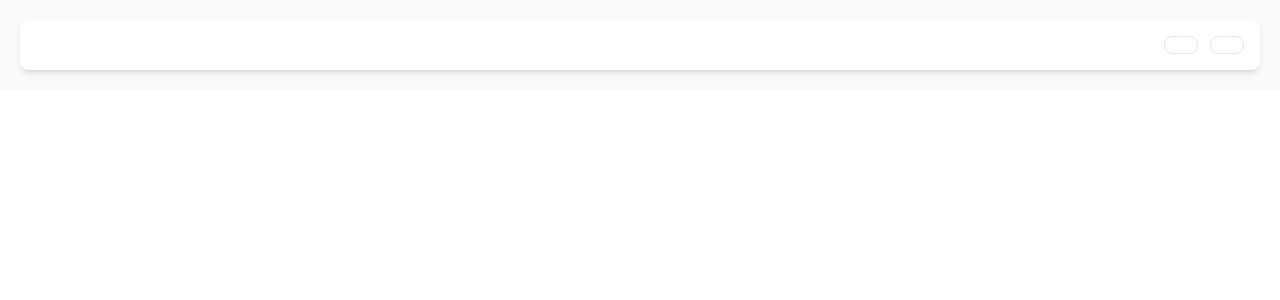
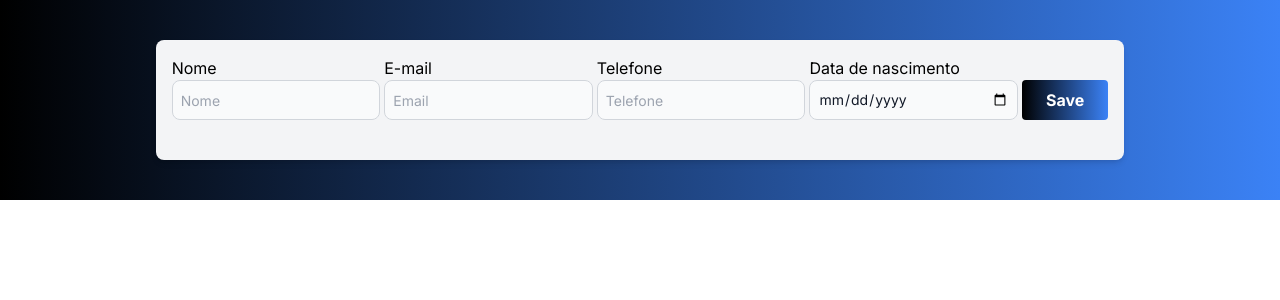
Before and after one commit to leocanto/iron-connect-server, a Next.js app in the folder frontend/: page /dashboard in a window 1280 px wide. Shown: the top 300 px of the page. Built offline with nearby package versions, Linux system fonts and the light colour scheme.

Commit message:
frontend: forms dashboard / ~reponsive

```diff
--- a/frontend/src/app/dashboard/page.tsx
+++ b/frontend/src/app/dashboard/page.tsx
@@ -1,34 +1,39 @@
 export default function DashboardPage() {
     return <>
-        <section className="bg-gray-50 dark:bg-gray-900 p-3 sm:p-5 antialiased">
+        <div className="bg-gradient-to-r from-black p-10 to-blue-500 flex items-center justify-center">
+            <div className="bg-gray-100 dark:bg-gray-800 relative shadow-md sm:rounded-lg overflow-hidden flex md:flex-row justify-between">
+                <form className="flex items-start justify-start md:space-x-1 p-4">
+                    <div className="relative w-full">
+                        <label>Nome</label>
+                        <input type="text" className="bg-gray-50 border border-gray-300 text-gray-900 text-sm rounded-lg
+                              focus:border-primary-500 block h-10 w-full p-2 dark:bg-gray-700 dark:border-gray-600
+                               dark:text-white  dark:focus:border-primary-500" placeholder="Nome" required />
+                    </div>
+                    <div className="relative w-full">
+                        <label>E-mail</label>
+                        <input type="text" className="bg-gray-50 border border-gray-300 text-gray-900 text-sm rounded-lg
+                              focus:border-primary-500 block h-10 w-full p-2 dark:bg-gray-700 dark:border-gray-600
+                               dark:text-white  dark:focus:border-primary-500" placeholder="Email" required />
+                    </div>
+                    <div className="relative w-full">
+                        <label>Telefone</label>
+                        <input type="text" className="bg-gray-50 border border-gray-300 text-gray-900 text-sm rounded-lg
+                              focus:border-primary-500 block h-10 w-full p-2 dark:bg-gray-700 dark:border-gray-600
+                               dark:text-white  dark:focus:border-primary-500" placeholder="Telefone" required />
+                    </div>
+                    <div className=" w-full">
+                        <label>Data de nascimento</label>
+                        <input type="date" className="bg-gray-50 border border-gray-300 text-gray-900 text-sm rounded-lg
+                              focus:border-primary-500 block w-full h-10 p-2 dark:bg-gray-700 dark:border-gray-600
+                               dark:text-white  dark:focus:border-primary-500" placeholder="Date" required />
 
-            <div className="bg-white dark:bg-gray-800 relative shadow-md sm:rounded-lg overflow-hidden">
-                <div className="flex flex-col md:flex-row items-center justify-between space-y-3 md:space-y-0 md:space-x-4 p-4">
-                    <div className="w-full md:w-1/2">
-                        <form className="flex items-center">
-                            <div className="relative w-full">
-                                <div className="absolute inset-y-0 left-0 flex items-center pl-3 pointer-events-none">
-
-                                </div>
-                            </div>
-                        </form>
                     </div>
-                    <div className="w-full md:w-auto flex flex-col md:flex-row space-y-2 md:space-y-0 items-stretch md:items-center justify-end md:space-x-3 flex-shrink-0">
-                        <button type="button" id="createProductModalButton" data-modal-target="createProductModal" data-modal-toggle="createProductModal" className="flex items-center justify-center text-white bg-primary-700 hover:bg-primary-800 focus:ring-4 focus:ring-primary-300 font-medium rounded-lg text-sm px-4 py-2 dark:bg-primary-600 dark:hover:bg-primary-700 focus:outline-none dark:focus:ring-primary-800">
-
-                        </button>
-                        <div className="flex items-center space-x-3 w-full md:w-auto">
-                            <button className="w-full md:w-auto flex items-center justify-center py-2 px-4 text-sm font-medium text-gray-900 focus:outline-none bg-white rounded-lg border border-gray-200 hover:bg-gray-100 hover:text-primary-700 focus:z-10 focus:ring-4 focus:ring-gray-200 dark:focus:ring-gray-700 dark:bg-gray-800 dark:text-gray-400 dark:border-gray-600 dark:hover:text-white dark:hover:bg-gray-700">
-
-                            </button>
-
-                            <button className="w-full md:w-auto flex items-center justify-center py-2 px-4 text-sm font-medium text-gray-900 focus:outline-none bg-white rounded-lg border border-gray-200 hover:bg-gray-100 hover:text-primary-700 focus:z-10 focus:ring-4 focus:ring-gray-200 dark:focus:ring-gray-700 dark:bg-gray-800 dark:text-gray-400 dark:border-gray-600 dark:hover:text-white dark:hover:bg-gray-700">
-                            </button>
-
-                        </div>
-                    </div>
-                </div>
+                    <button className="my-6 h-10 bg-gradient-to-r from-black to-blue-500 hover:from-blue-800 hover:to-blue-500 text-white font-bold py-1.5 px-6 rounded focus:outline-none focus:shadow-outline"
+                        type="submit">
+                        Save
+                    </button>
+                </form>
             </div>
-        </section>
+        </div>
     </>
 }
```
